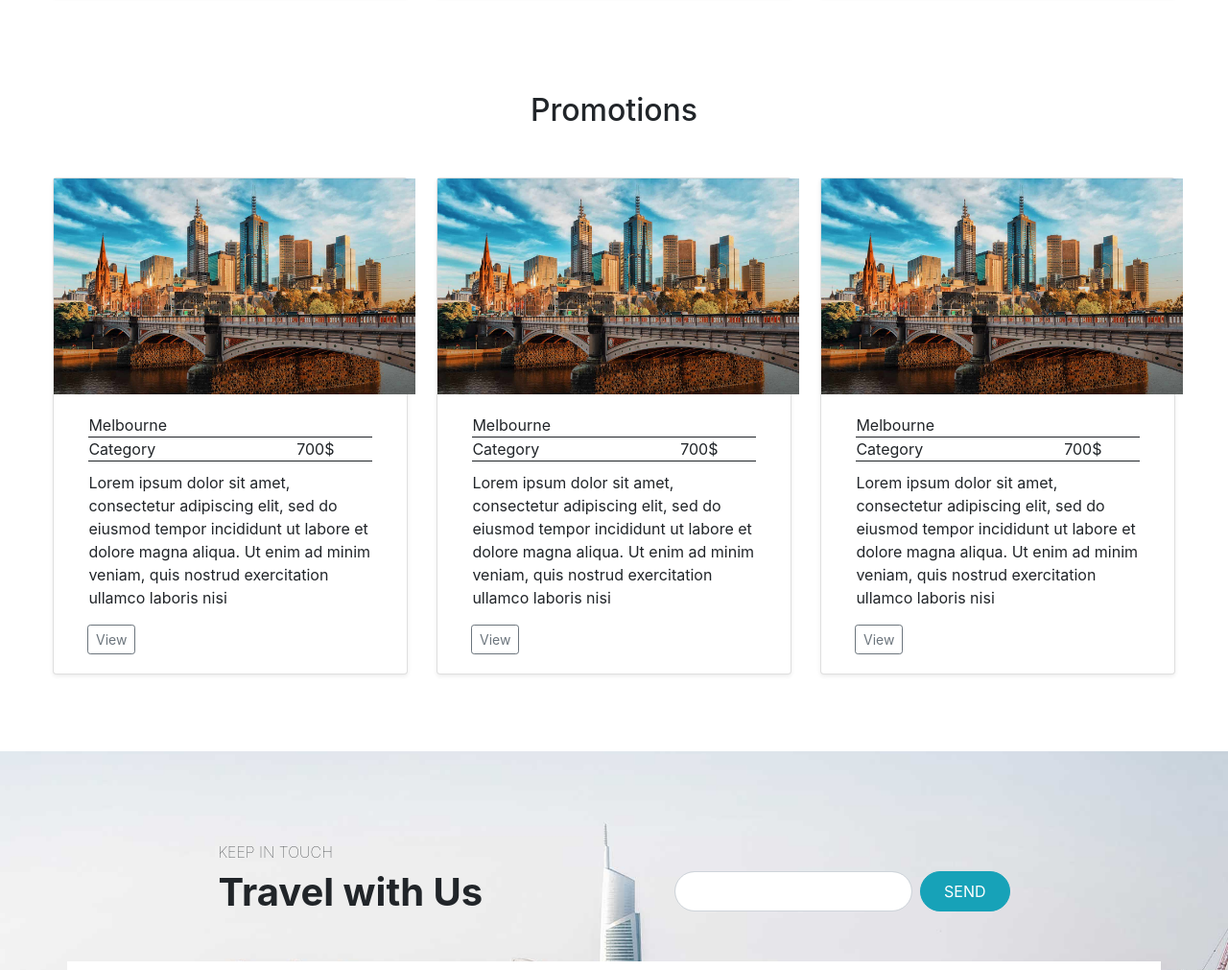
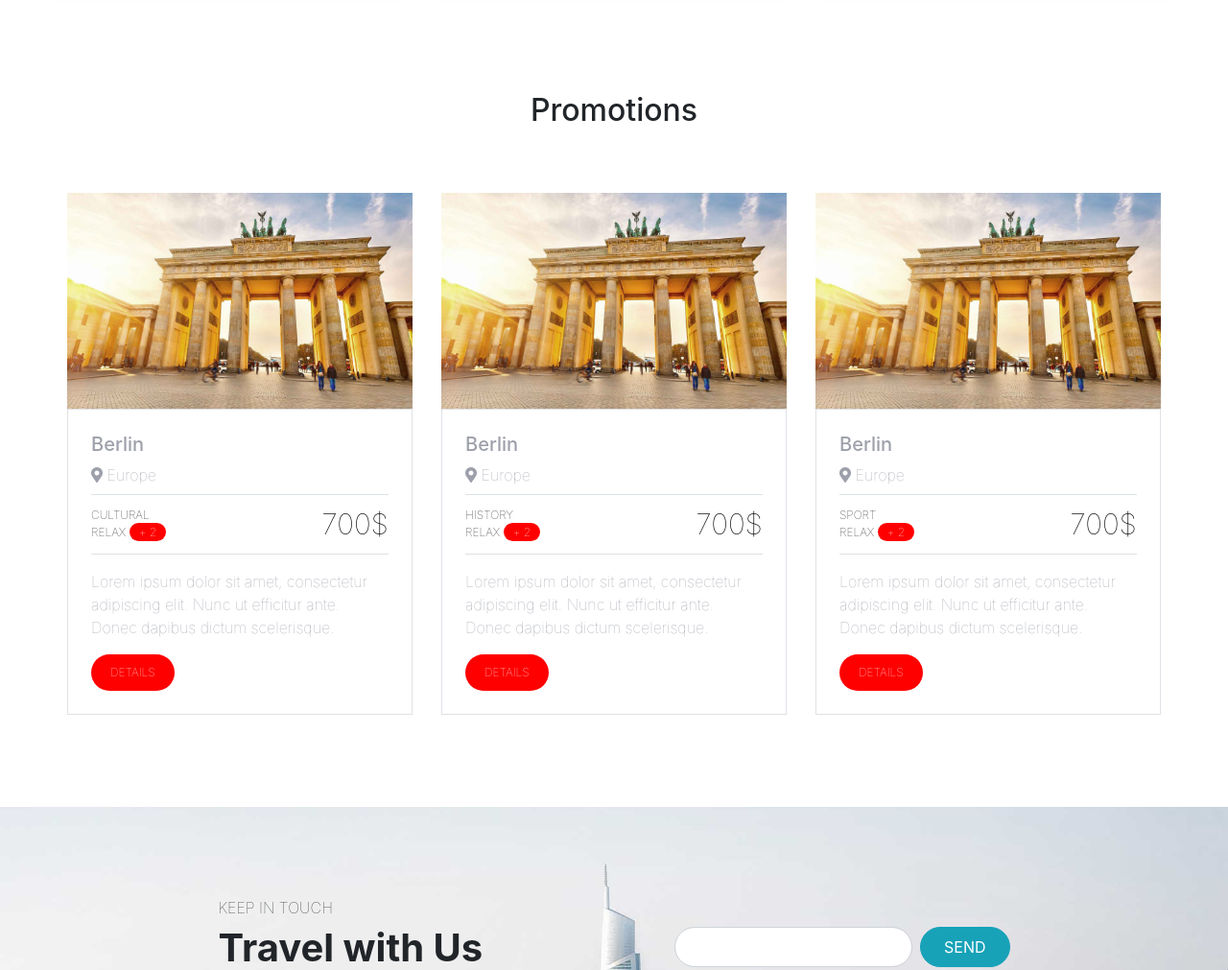
Before and after one commit to Sportaholic-21/UIT-IE303-TravelWeb, a Java web app: page /home in a window 1280 px wide. Shown: the part 1668-2679 px from the top of the page at 96% size. Run offline with Spring Boot 4, a stand-in JSP engine, Linux system fonts and the light colour scheme; the project's own start-up code is not run, and a stand-in starts its controllers and pages.

Commit message:
#1 Fix bug

```diff
--- a/src/main/webapp/WEB-INF/views/home.jsp
+++ b/src/main/webapp/WEB-INF/views/home.jsp
@@ -96,80 +96,94 @@
 				<!--Combo Section-->
 				<section class="combo">
 					<h2 class="combo-h2">Promotions</h2>
-					<div class="row row-cols-1 row-cols-sm-2 row-cols-md-3 g-3">
-						<div class="col-md-4">
-							<div class="card shadow-sm">
-								<img class="combo-image" src="${pageContext.request.contextPath}/resources/images/melbourne.jpg" />
-								<div class="card-body">
-									<p class="combo-name">Melbourne</p>
-									<div class="combo-category">
-										<div class="row">
-											<div class="col-md-8">Category</div>
-											<div class="col-md-4">700$</div>
+					<div class="d-md-flex">
+                <div class="related-tour__card col-xl-4 mt-3 mb-3">
+                    <img src="${pageContext.request.contextPath}/resources/images/tour-detail-img/package-1-1024x640.jpg" alt="" style="width:100%; height: auto;">
+                    <div class="border p-4 ">
+                        <div class="mb-2">
+                            <a class="adetail" href="#">
+                                <h5>Berlin</h5>
+                            </a>
+                            <a class="adetail" href="">
+                                <p><i class="fas fa-map-marker-alt"></i> Europe</p>
+                            </a>
+                        </div>
+                        <div class="d-flex justify-content-between align-items-center border-top border-bottom pt-2 pb-2 mb-3">
+                            <div class="card__category">
+                                <p>CULTURAL</p>
+                                <p>RELAX <span style=" background-color: red; border-radius: 15px; padding: 2px 10px; color: white;">+ 2</span></p>
+                            </div>
+                            <p style="font-size: 30px; color: black;">700$</p>
+                        </div>
+
+                        <div class="card__des mb-3">
+                            <p>Lorem ipsum dolor sit amet, consectetur adipiscing elit. Nunc ut efficitur ante. Donec dapibus dictum scelerisque.</p>
+                        </div>
+
+                        <a class="adetail" href="">
+                            <button class="card__button--color">DETAILS</button>
+                        </a>
+
                     </div>
                 </div>
-									<div class="combo-content d-flex justify-content-between align-items-center">
-										<p>Lorem ipsum dolor sit amet, consectetur adipiscing elit, sed do eiusmod
-											tempor incididunt
-											ut labore et
-											dolore magna aliqua. Ut enim ad minim veniam, quis nostrud exercitation
-											ullamco laboris
-											nisi</p>
+
+                <div class="related-tour__card col-xl-4 mt-3 mb-3">
+                    <img src="${pageContext.request.contextPath}/resources/images/tour-detail-img/package-1-1024x640.jpg" alt="" style="width:100%; height: auto;">
+                    <div class="border p-4 ">
+                        <div class="mb-2">
+                            <a class="adetail" href="#">
+                                <h5>Berlin</h5>
+                            </a>
+                            <a class="adetail" href="">
+                                <p><i class="fas fa-map-marker-alt"></i> Europe</p>
+                            </a>
                         </div>
-									<div class="btn-group">
-										<button type="button" class="btn btn-sm btn-outline-secondary">View</button>
+                        <div class="d-flex justify-content-between align-items-center border-top border-bottom pt-2 pb-2 mb-3">
+                            <div class="card__category">
+                                <p>HISTORY</p>
+                                <p>RELAX <span style=" background-color: red; border-radius: 15px; padding: 2px 10px; color: white;">+ 2</span></p>
+                            </div>
+                            <p style="font-size: 30px; color: black;">700$</p>
+                        </div>
+
+                        <div class="card__des mb-3">
+                            <p>Lorem ipsum dolor sit amet, consectetur adipiscing elit. Nunc ut efficitur ante. Donec dapibus dictum scelerisque.</p>
+                        </div>
+
+                        <a class="adetail" href="">
+                            <button class="card__button--color">DETAILS</button>
+                        </a>
+
                     </div>
                 </div>
+
+                <div class="related-tour__card col-xl-4 mt-3 mb-3">
+                    <img src="${pageContext.request.contextPath}/resources/images/tour-detail-img/package-1-1024x640.jpg" alt="" style="width:100%; height: auto;">
+                    <div class="border p-4 ">
+                        <div class="mb-2">
+                            <a class="adetail" href="#">
+                                <h5>Berlin</h5>
+                            </a>
+                            <a class="adetail" href="">
+                                <p><i class="fas fa-map-marker-alt"></i> Europe</p>
+                            </a>
                         </div>
+                        <div class="d-flex justify-content-between align-items-center border-top border-bottom pt-2 pb-2 mb-3">
+                            <div class="card__category">
+                                <p>SPORT</p>
+                                <p>RELAX <span style=" background-color: red; border-radius: 15px; padding: 2px 10px; color: white;">+ 2</span></p>
                             </div>
-						<div class="col-md-4">
-							<div class="card shadow-sm">
-								<img class="combo-image" src="${pageContext.request.contextPath}/resources/images/melbourne.jpg" />
-								<div class="card-body">
-									<p class="combo-name">Melbourne</p>
-									<div class="combo-category">
-										<div class="row">
-											<div class="col-md-8">Category</div>
-											<div class="col-md-4">700$</div>
+                            <p style="font-size: 30px; color: black;">700$</p>
                         </div>
+
+                        <div class="card__des mb-3">
+                            <p>Lorem ipsum dolor sit amet, consectetur adipiscing elit. Nunc ut efficitur ante. Donec dapibus dictum scelerisque.</p>
                         </div>
-									<div class="combo-content d-flex justify-content-between align-items-center">
-										<p>Lorem ipsum dolor sit amet, consectetur adipiscing elit, sed do eiusmod
-											tempor incididunt
-											ut labore et
-											dolore magna aliqua. Ut enim ad minim veniam, quis nostrud exercitation
-											ullamco laboris
-											nisi</p>
-									</div>
-									<div class="btn-group">
-										<button type="button" class="btn btn-sm btn-outline-secondary">View</button>
-									</div>
-								</div>
-							</div>
-						</div>
-						<div class="col-md-4">
-							<div class="card shadow-sm">
-								<img class="combo-image" src="${pageContext.request.contextPath}/resources/images/melbourne.jpg" />
-								<div class="card-body">
-									<p class="combo-name">Melbourne</p>
-									<div class="combo-category">
-										<div class="row">
-											<div class="col-md-8">Category</div>
-											<div class="col-md-4">700$</div>
-										</div>
-									</div>
-									<div class="combo-content d-flex justify-content-between align-items-center">
-										<p>Lorem ipsum dolor sit amet, consectetur adipiscing elit, sed do eiusmod
-											tempor incididunt
-											ut labore et
-											dolore magna aliqua. Ut enim ad minim veniam, quis nostrud exercitation
-											ullamco laboris
-											nisi</p>
-									</div>
-									<div class="btn-group">
-										<button type="button" class="btn btn-sm btn-outline-secondary">View</button>
-									</div>
-								</div>
+
+                        <a class="adetail" href="">
+                            <button class="card__button--color">DETAILS</button>
+                        </a>
+
                     </div>
                 </div>
             </div>
--- a/src/main/webapp/resources/css/pages/home.css
+++ b/src/main/webapp/resources/css/pages/home.css
@@ -75,31 +75,35 @@
 }
 
 /*Combo Section*/
-.combo-image
-{
-    width: 377px;
-    height: 225px;
+a{
+	color: #ffffff;
 }
 
-.combo-name, .combo-category, .combo-content
-{
-    width: 90%;
-    margin: 0 auto;
+ p,
+ a.adetail{
+    padding: 0px;
+    margin: 0px;
+    color: #9DA0AA;
+    font-weight: lighter;
+    /* text-align: justify; */
 }
 
-.combo-category
-{
-    border-top: 1px solid;
-    border-bottom: 1px solid;
-    padding-bottom: 0;
+.card__button--color {
+    background-color: red;
+    border: none;
+    border-radius: 25px;
+    color: white;
+    font-weight: lighter;
+    font-size: 12px;
+    padding: 10px 20px;
 }
 
-.combo-content
-{
-    padding-top: 10px;
+.related-tour__card .card__category p {
+    font-size: 12px;
+    color: #000000;
 }
 
-.btn-group
-{
-    padding-left: 15px;
+.tour-info__related-tour .related-tour__title {
+    text-align: center;
+    margin-bottom: 20px;
 }
```
Lines whose indentation alone changed are shown as unchanged.
